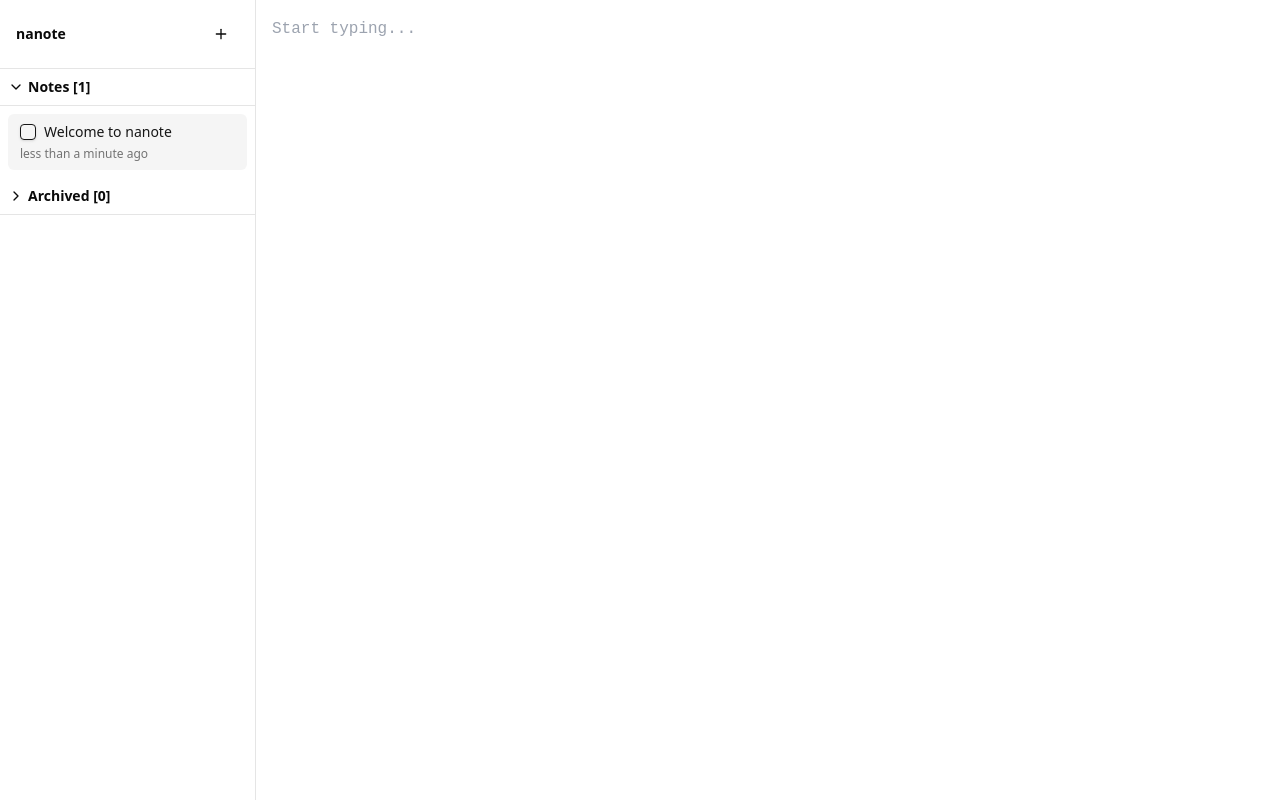
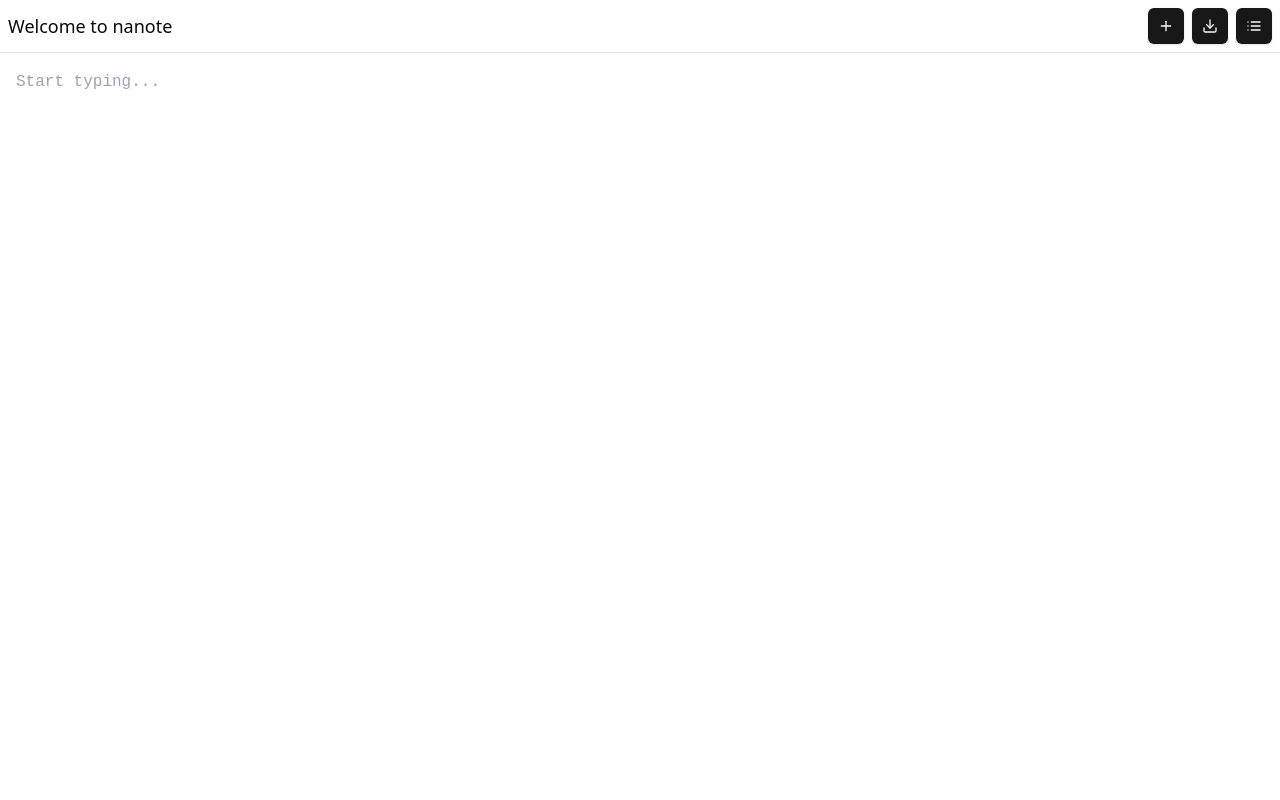
Before and after one commit to fxi/nanote, a React (Vite) app: page / in a window 1280 px wide. Built offline with nearby package versions, Linux system fonts and the light colour scheme; a web font is replaced by a local one.

Commit message:
Refactor layout and remove archive

```diff
--- a/src/App.tsx
+++ b/src/App.tsx
@@ -1,7 +1,10 @@
-import { useEffect, useCallback } from 'react';
+import { useEffect, useCallback, useState } from 'react';
 import { Editor } from '@/components/editor';
-import { NoteList } from '@/components/note-list';
 import { useNotes } from '@/hooks/useNotes';
+import { NoteManager } from '@/components/note-manager';
+import { Button } from '@/components/ui/button';
+import { Download, Plus, List } from 'lucide-react';
+import { downloadNote } from '@/lib/storage';
 
 function App() {
   const {
@@ -11,8 +14,7 @@
     setActiveNoteId,
     createNote,
     updateNote,
-    archiveNote,
-    unarchiveNote
+    deleteNotes
   } = useNotes();
 
   useEffect(() => {
@@ -34,29 +36,65 @@
     }
   }, [activeNoteId, updateNote]);
 
+  const [title, setTitle] = useState('');
+
+  useEffect(() => {
+    setTitle(activeNote?.title || '');
+  }, [activeNote]);
+
+  const handleTitleChange = (e: React.ChangeEvent<HTMLInputElement>) => {
+    setTitle(e.target.value);
+    if (activeNoteId) {
+      updateNote(activeNoteId, { title: e.target.value });
+    }
+  };
+
+  const handleExport = () => {
+    if (activeNote) {
+      downloadNote(activeNote);
+    }
+  };
+
+  const Controls = () => (
+    <>
+      <Button size="icon" onClick={() => createNote()} title="New note">
+        <Plus className="w-4 h-4" />
+      </Button>
+      <Button size="icon" onClick={handleExport} title="Export">
+        <Download className="w-4 h-4" />
+      </Button>
+      <NoteManager
+        notes={notes}
+        onOpenNote={setActiveNoteId}
+        onDeleteNotes={deleteNotes}
+        trigger={
+          <Button size="icon" title="Manage notes">
+            <List className="w-4 h-4" />
+          </Button>
+        }
+      />
+    </>
+  );
+
   return (
     <div className="h-screen flex flex-col">
-      <div className="flex-1 flex overflow-hidden">
-        <div className="w-64 h-full">
-          <NoteList
-            notes={notes}
-            activeNoteId={activeNoteId}
-            onNoteSelect={setActiveNoteId}
-            onCreateNote={createNote}
-            onArchiveNote={archiveNote}
-            onUnarchiveNote={unarchiveNote}
-          />
+      <header className="p-2 border-b flex items-center justify-between">
+        <input
+          className="flex-1 bg-transparent outline-none text-lg font-medium"
+          value={title}
+          onChange={handleTitleChange}
+          placeholder="Untitled"
+        />
+        <div className="hidden sm:flex gap-2 ml-2">
+          <Controls />
         </div>
-
-        <div className="flex-1 flex flex-col overflow-hidden">
-          <div className="flex-1 overflow-auto">
-            <Editor
-              note={activeNote}
-              onContentChange={handleContentChange}
-            />
-          </div>
-        </div>
-      </div>
+      </header>
+      <main className="flex-1 overflow-auto">
+        <Editor note={activeNote} onContentChange={handleContentChange} />
+      </main>
+      <footer className="sm:hidden fixed bottom-0 inset-x-0 p-2 border-t bg-background flex justify-center gap-2">
+        <Controls />
+      </footer>
     </div>
   );
 }
--- /dev/null
+++ b/src/components/note-manager.tsx
@@ -0,0 +1,141 @@
+import { useState } from 'react';
+import { Note } from '@/types';
+import { Button } from '@/components/ui/button';
+import { Checkbox } from '@/components/ui/checkbox';
+import {
+  Dialog,
+  DialogTrigger,
+  DialogContent,
+  DialogHeader,
+  DialogTitle,
+  DialogFooter,
+} from '@/components/ui/dialog';
+import {
+  AlertDialog,
+  AlertDialogTrigger,
+  AlertDialogContent,
+  AlertDialogHeader,
+  AlertDialogTitle,
+  AlertDialogDescription,
+  AlertDialogFooter,
+  AlertDialogCancel,
+  AlertDialogAction,
+} from '@/components/ui/alert-dialog';
+import {
+  Table,
+  TableHeader,
+  TableBody,
+  TableHead,
+  TableRow,
+  TableCell,
+} from '@/components/ui/table';
+import { downloadNote } from '@/lib/storage';
+import { Trash2, ExternalLink } from 'lucide-react';
+
+interface NoteManagerProps {
+  notes: Note[];
+  onOpenNote: (id: string) => void;
+  onDeleteNotes: (ids: string[]) => void;
+  trigger: React.ReactNode;
+}
+
+export function NoteManager({ notes, onOpenNote, onDeleteNotes, trigger }: NoteManagerProps) {
+  const [open, setOpen] = useState(false);
+  const [selected, setSelected] = useState<string[]>([]);
+  const [confirm, setConfirm] = useState(false);
+
+  const toggle = (id: string) => {
+    setSelected(prev => prev.includes(id) ? prev.filter(s => s !== id) : [...prev, id]);
+  };
+
+  const handleBatchDelete = () => {
+    onDeleteNotes(selected);
+    setSelected([]);
+    setConfirm(false);
+  };
+
+  const handleBatchExport = () => {
+    selected.forEach(id => {
+      const note = notes.find(n => n.id === id);
+      if (note) downloadNote(note);
+    });
+    setSelected([]);
+  };
+
+  return (
+    <Dialog open={open} onOpenChange={setOpen}>
+      <DialogTrigger asChild>{trigger}</DialogTrigger>
+      <DialogContent className="sm:max-w-lg">
+        <DialogHeader>
+          <DialogTitle>Manage Notes</DialogTitle>
+        </DialogHeader>
+        <Table>
+          <TableHeader>
+            <TableRow>
+              <TableHead className="w-8" />
+              <TableHead>Title</TableHead>
+              <TableHead className="w-24 text-right">Actions</TableHead>
+            </TableRow>
+          </TableHeader>
+          <TableBody>
+            {notes.map(note => (
+              <TableRow key={note.id}>
+                <TableCell className="w-8">
+                  <Checkbox checked={selected.includes(note.id)} onCheckedChange={() => toggle(note.id)} />
+                </TableCell>
+                <TableCell className="truncate">
+                  {note.title || 'Untitled'} - {note.content.slice(0, 20)}
+                </TableCell>
+                <TableCell className="flex justify-end gap-2">
+                  <Button size="icon" variant="ghost" onClick={() => onOpenNote(note.id)} title="Open">
+                    <ExternalLink className="w-4 h-4" />
+                  </Button>
+                  <AlertDialog>
+                    <AlertDialogTrigger asChild>
+                      <Button size="icon" variant="ghost" title="Delete">
+                        <Trash2 className="w-4 h-4" />
+                      </Button>
+                    </AlertDialogTrigger>
+                    <AlertDialogContent>
+                      <AlertDialogHeader>
+                        <AlertDialogTitle>Delete note?</AlertDialogTitle>
+                        <AlertDialogDescription>
+                          This action cannot be undone.
+                        </AlertDialogDescription>
+                      </AlertDialogHeader>
+                      <AlertDialogFooter>
+                        <AlertDialogCancel>Cancel</AlertDialogCancel>
+                        <AlertDialogAction onClick={() => onDeleteNotes([note.id])}>
+                          Delete
+                        </AlertDialogAction>
+                      </AlertDialogFooter>
+                    </AlertDialogContent>
+                  </AlertDialog>
+                </TableCell>
+              </TableRow>
+            ))}
+          </TableBody>
+        </Table>
+        {selected.length > 0 && (
+          <div className="flex justify-between mt-4">
+            <Button variant="destructive" onClick={() => setConfirm(true)}>
+              Delete Selected
+            </Button>
+            <Button onClick={handleBatchExport}>Export Selected</Button>
+          </div>
+        )}
+        <AlertDialog open={confirm} onOpenChange={setConfirm}>
+          <AlertDialogContent>
+            <AlertDialogHeader>
+              <AlertDialogTitle>Delete {selected.length} notes?</AlertDialogTitle>
+            </AlertDialogHeader>
+            <AlertDialogFooter>
+              <AlertDialogCancel>Cancel</AlertDialogCancel>
+              <AlertDialogAction onClick={handleBatchDelete}>Delete</AlertDialogAction>
+            </AlertDialogFooter>
+          </AlertDialogContent>
+        </AlertDialog>
+      </DialogContent>
+    </Dialog>
+  );
+}
--- a/src/hooks/useNotes.ts
+++ b/src/hooks/useNotes.ts
@@ -1,6 +1,6 @@
 import { useState, useEffect } from 'react';
 import { Note } from '@/types';
-import { loadNotes, saveNotes, createNote, updateNote, deleteNotes, archiveNote, unarchiveNote } from '@/lib/storage';
+import { loadNotes, saveNotes, createNote, updateNote, deleteNotes } from '@/lib/storage';
 
 export function useNotes() {
   const [notes, setNotes] = useState<Note[]>([]);
@@ -8,17 +8,18 @@
   const [isLoading, setIsLoading] = useState(true);
 
   const activeNote = activeNoteId
-    ? notes.find(note => note.id === activeNoteId && !note.archived) || null
-    : notes.find(note => !note.archived) || null;
+    ? notes.find(note => note.id === activeNoteId) || null
+    : notes[0] || null;
 
   useEffect(() => {
     const loadedNotes = loadNotes();
     setNotes(loadedNotes);
 
-    const firstActive = loadedNotes.find(n => !n.archived);
-    if (firstActive && !activeNoteId) {
-      setActiveNoteId(firstActive.id);
-    } else if (loadedNotes.length === 0) {
+    if (loadedNotes.length > 0) {
+      if (!activeNoteId) {
+        setActiveNoteId(loadedNotes[0].id);
+      }
+    } else {
       const initialNotes = createNote([], 'Welcome to nanote');
       setNotes(initialNotes);
       setActiveNoteId(initialNotes[0].id);
@@ -45,33 +46,12 @@
     setNotes((currentNotes) => updateNote(currentNotes, id, updates));
   };
 
-  const handleArchiveNote = (id: string) => {
-    setNotes((currentNotes) => {
-      const updated = archiveNote(currentNotes, id);
-      if (activeNoteId === id) {
-        const next = updated.find(n => n.id !== id && !n.archived);
-        if (next) {
-          setActiveNoteId(next.id);
-        } else {
-          const newList = createNote(updated, 'Untitled Note');
-          setActiveNoteId(newList[0].id);
-          return newList;
-        }
-      }
-      return updated;
-    });
-  };
-
-  const handleUnarchiveNote = (id: string) => {
-    setNotes((currentNotes) => unarchiveNote(currentNotes, id));
-  };
 
   const handleDeleteNotes = (ids: string[]) => {
-    setNotes((currentNotes) => {
+    setNotes(currentNotes => {
       const updated = deleteNotes(currentNotes, ids);
       if (ids.includes(activeNoteId || '')) {
-        const next = updated.find(n => !n.archived);
-        setActiveNoteId(next ? next.id : null);
+        setActiveNoteId(updated[0] ? updated[0].id : null);
       }
       return updated.length > 0 ? updated : createNote([], 'Untitled Note');
     });
@@ -84,8 +64,6 @@
     setActiveNoteId,
     createNote: handleCreateNote,
     updateNote: handleUpdateNote,
-    archiveNote: handleArchiveNote,
-    unarchiveNote: handleUnarchiveNote,
     deleteNotes: handleDeleteNotes,
     isLoading,
   };
--- a/src/lib/storage.ts
+++ b/src/lib/storage.ts
@@ -14,7 +14,13 @@
 export const loadNotes = (): Note[] => {
   try {
     const data = localStorage.getItem(STORAGE_KEY);
-    return data ? JSON.parse(data) : [];
+    if (!data) return [];
+    const parsed: any[] = JSON.parse(data);
+    // Migrate notes that may include an archived flag
+    return parsed.map(n => {
+      const { archived, ...rest } = n;
+      return rest as Note;
+    });
   } catch (error) {
     console.error('Failed to load notes from localStorage:', error);
     return [];
@@ -29,7 +35,6 @@
     content: '',
     createdAt: new Date().toISOString(),
     updatedAt: new Date().toISOString(),
-    archived: false,
   };
 
   return [newNote, ...notes];
@@ -57,14 +62,6 @@
   return notes.filter((note) => !idSet.has(note.id));
 };
 
-export const archiveNote = (notes: Note[], id: string): Note[] => {
-  return updateNote(notes, id, { archived: true });
-};
-
-export const unarchiveNote = (notes: Note[], id: string): Note[] => {
-  return updateNote(notes, id, { archived: false });
-};
-
 export const downloadNote = (note: Note) => {
   const blob = new Blob([note.content], { type: 'text/plain' });
   const url = URL.createObjectURL(blob);
--- a/src/types/index.ts
+++ b/src/types/index.ts
@@ -4,5 +4,4 @@
   content: string;
   createdAt: string;
   updatedAt: string;
-  archived: boolean;
 }
```
Also changed, not shown: 1 other file (tests, documents, lock files or other folders).
